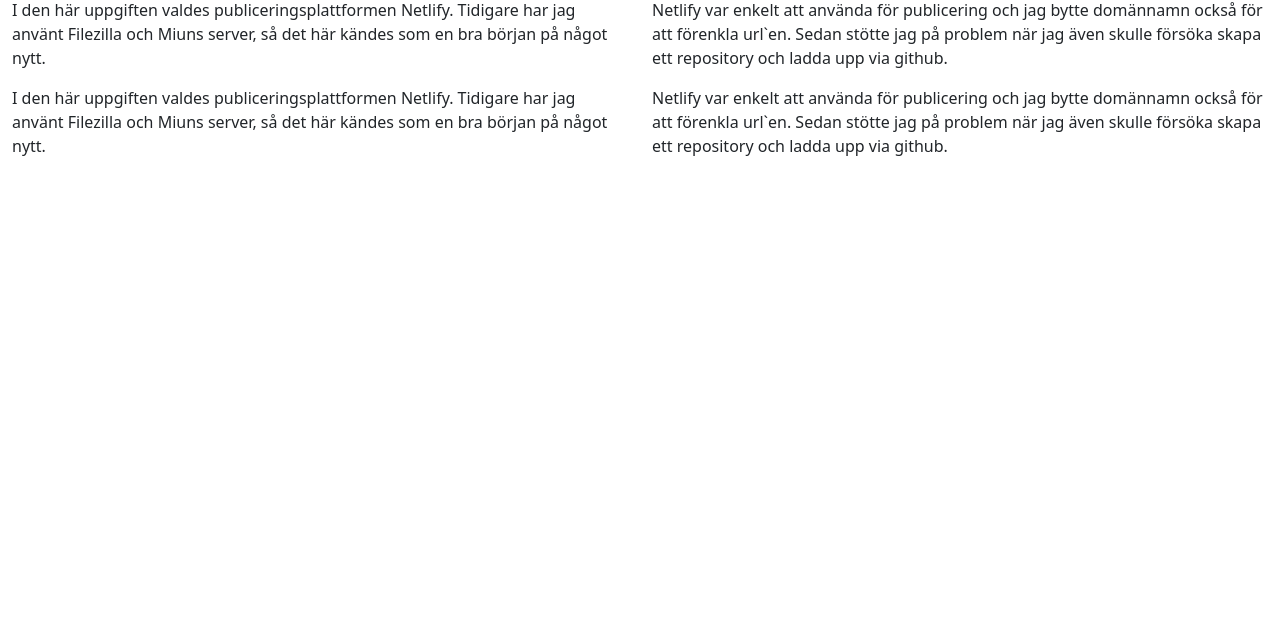
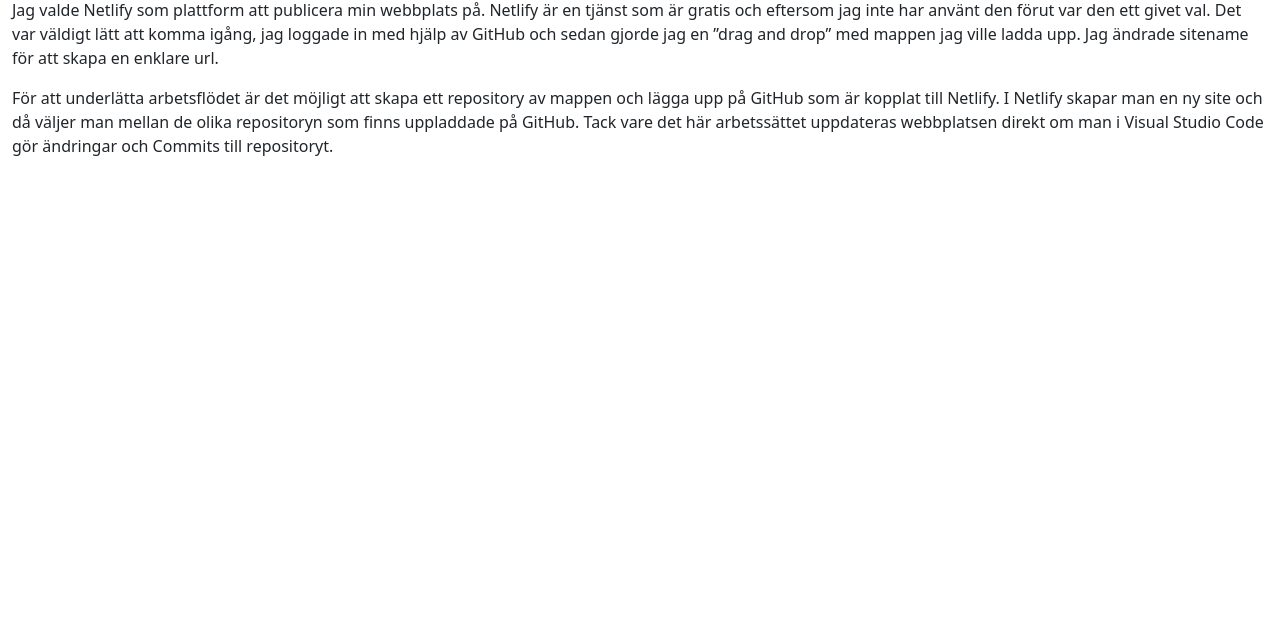
Before and after one commit to christinejohanson/framework, a plain HTML site: page publishing.html in a window 1280 px wide. Shown: the part 162-800 px from the top of the page. Drawn offline with nearby package versions, Linux system fonts and the light colour scheme.

Commit message:
Commit7. publishing

```diff
--- a/publishing.html
+++ b/publishing.html
@@ -43,32 +43,18 @@
 
     <div class="container-fluid pt-5">
         <h1>Moment 1 - Publicering</h1>
-        <div class="row">
+       <!--<div class="row"> -->
             <div class="col">
-                <p>I den här uppgiften valdes publiceringsplattformen Netlify. Tidigare har jag använt Filezilla och Miuns server, så
-                    det här kändes som en bra början på något nytt.
+                <p>Jag valde Netlify som plattform att publicera min webbplats på. Netlify är en tjänst som är gratis och eftersom jag inte har använt den förut var den ett givet val.
+                    Det var väldigt lätt att komma igång, jag loggade in med hjälp av GitHub och sedan gjorde jag en ”drag and drop” med mappen jag ville ladda upp. Jag ändrade sitename för att skapa en enklare url.
                 </p>
             </div>
             <div class="col">
-                <p>Netlify var enkelt att använda för publicering och jag bytte domännamn också för att förenkla url`en. Sedan stötte jag
-                    på problem när jag även skulle försöka skapa ett repository och ladda upp via github.
+                <p>För att underlätta arbetsflödet är det möjligt att skapa ett repository av mappen och lägga upp på GitHub som är kopplat till Netlify. I Netlify skapar man en ny site och då väljer man mellan de
+                    olika repositoryn som finns uppladdade på GitHub. Tack vare det här arbetssättet uppdateras webbplatsen direkt om man i Visual Studio Code gör ändringar och Commits till repositoryt.
                 </p>
             </div>
-
-        </div>
-        <div class="row">
-            <div class="col">
-                <p>I den här uppgiften valdes publiceringsplattformen Netlify. Tidigare har jag använt Filezilla och Miuns server, så
-                    det här kändes som en bra början på något nytt.
-                </p>
-            </div>
-            <div class="col">
-                <p>Netlify var enkelt att använda för publicering och jag bytte domännamn också för att förenkla url`en. Sedan stötte jag
-                    på problem när jag även skulle försöka skapa ett repository och ladda upp via github.
-                </p>
-            </div>
-
-        </div>
+       <!-- </div> -->
 
     </div>
 
```
